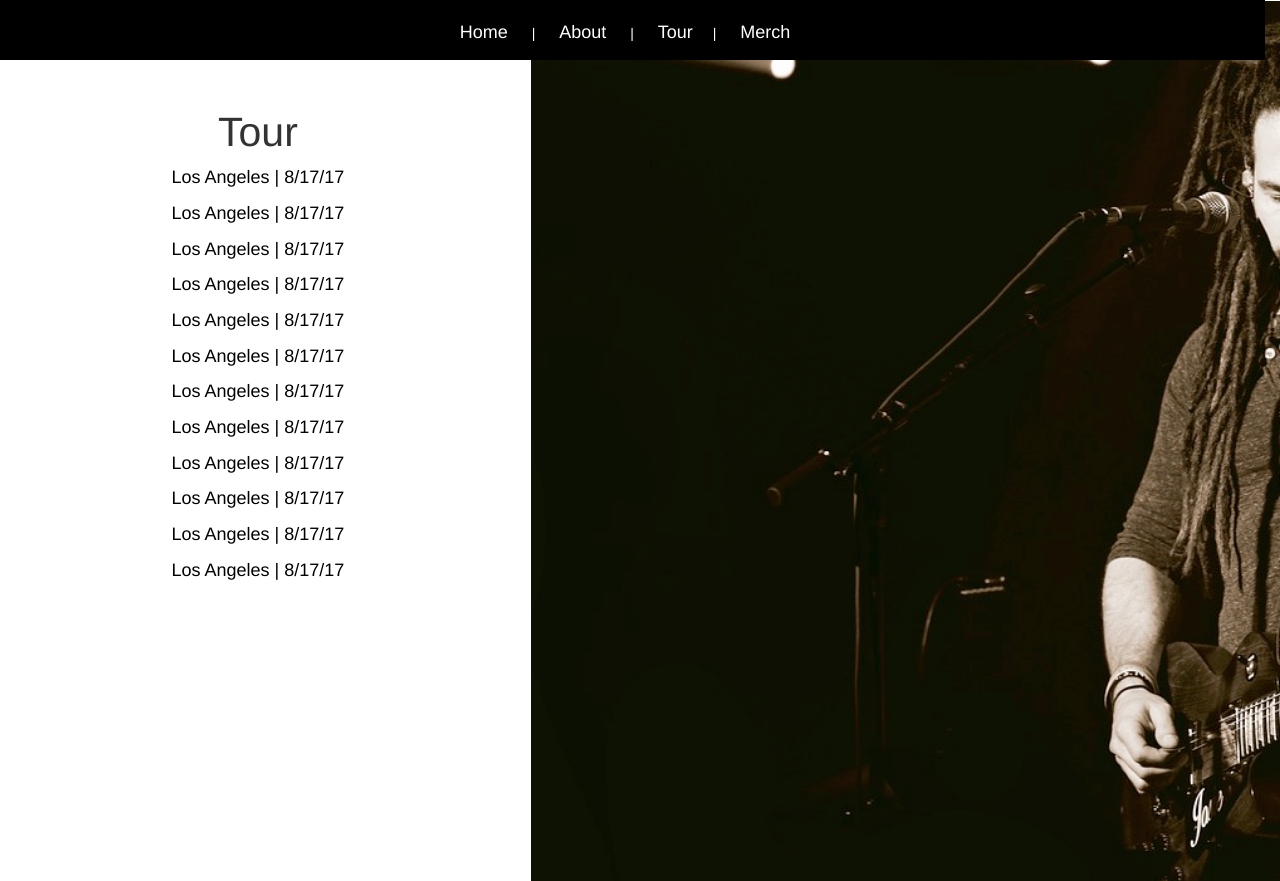
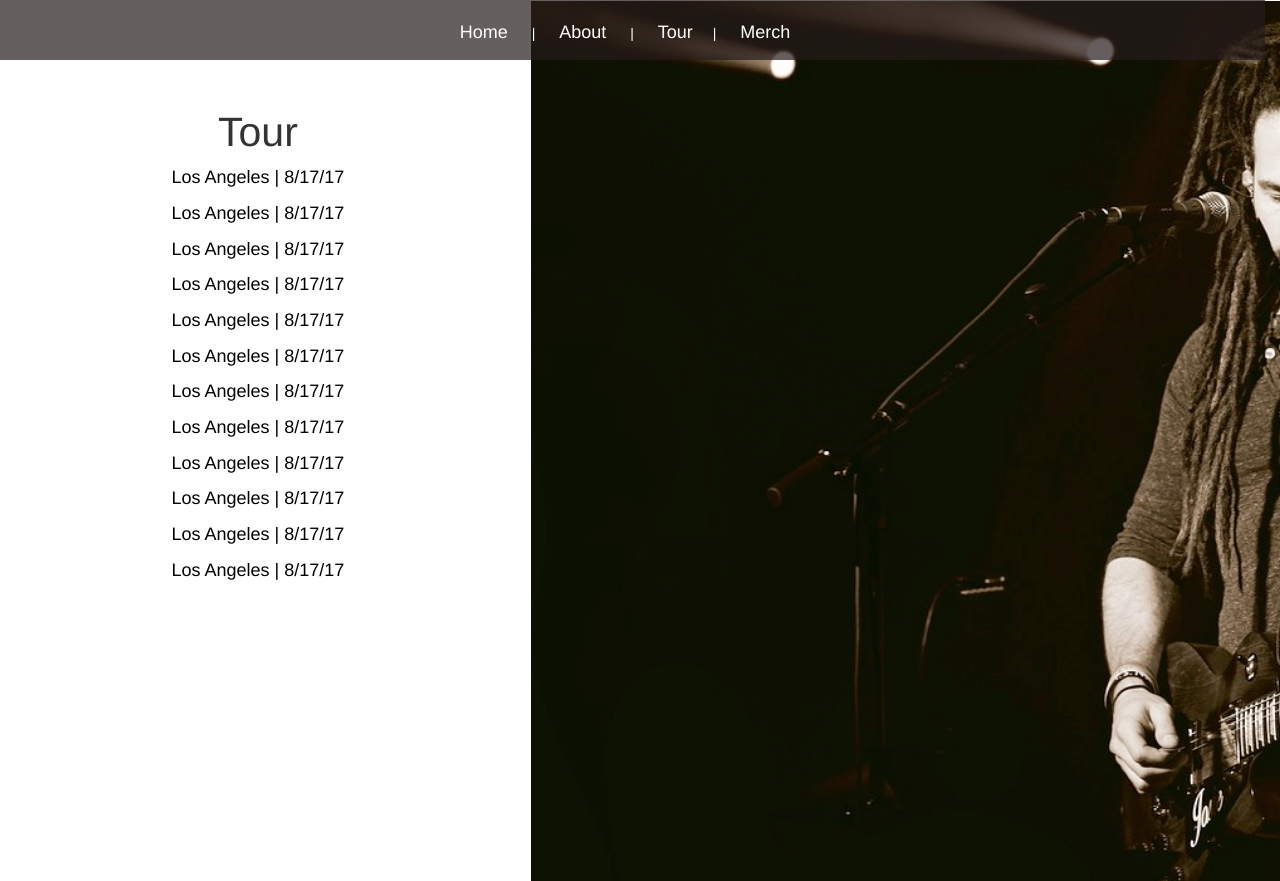
Before and after one commit to likane/BandTheme, a plain HTML site: page band/tour.html in a window 1280 px wide. Drawn offline with nearby package versions, Linux system fonts and the light colour scheme.

Commit message:
interior nav styles

```diff
--- a/band/app/css/about.css
+++ b/band/app/css/about.css
@@ -1,6 +1,7 @@
 #navBar {
 	//background-color: rgba(255, 255, 255, .2);
-	background-color: black;
+	//background-color: black;
+	background-color: rgba(37,28,28,.7);
 	text-align: center;
 	max-height: 60px;
 	color: white;
--- a/band/app/css/tour.css
+++ b/band/app/css/tour.css
@@ -1,6 +1,6 @@
 #navBar {
 	//background-color: rgba(255, 255, 255, .2);
-	background-color: black;
+	background-color: rgba(37,28,28,.7);
 	text-align: center;
 	max-height: 60px;
 	color: white;
```
